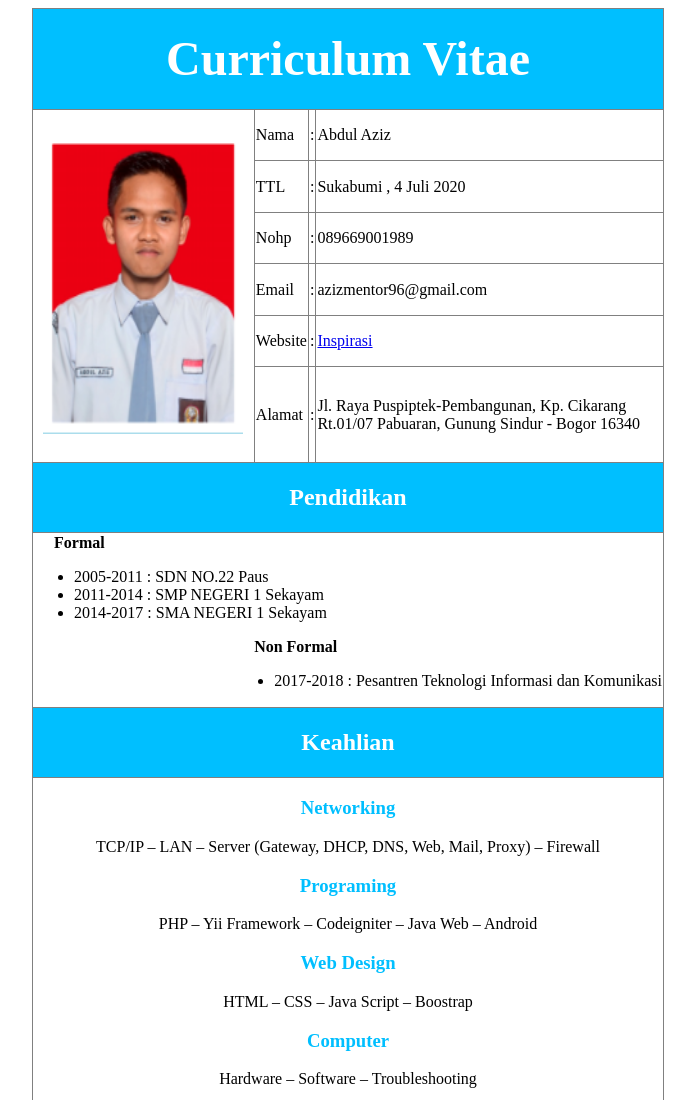
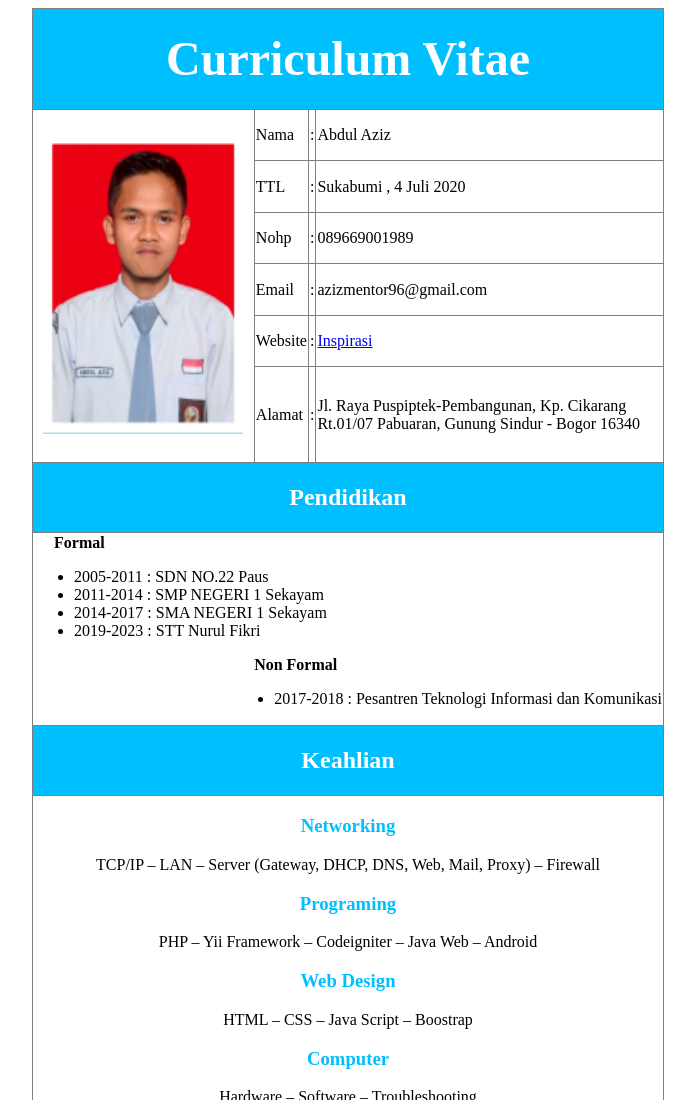
Before and after one commit to abdulaziz1999/cv_online_html, a plain HTML site: page cv_abdul_aziz_sttnf.html in a window 1280 px wide. Shown: the top 1100 px of the page, without its empty margins (292-987 px from the left). Drawn offline with Linux system fonts and the light colour scheme.

Commit message:
pendidikan formal

```diff
--- a/cv_abdul_aziz_sttnf.html
+++ b/cv_abdul_aziz_sttnf.html
@@ -71,6 +71,7 @@
                                 <li>2005-2011 : SDN NO.22 Paus</li>
                                 <li>2011-2014 : SMP NEGERI 1 Sekayam</li>
                                 <li>2014-2017 : SMA NEGERI 1 Sekayam</li>
+                                <li>2019-2023 : STT Nurul Fikri</li>
                             </ul>
                         </div>
                         <div style="float: right;">
```
